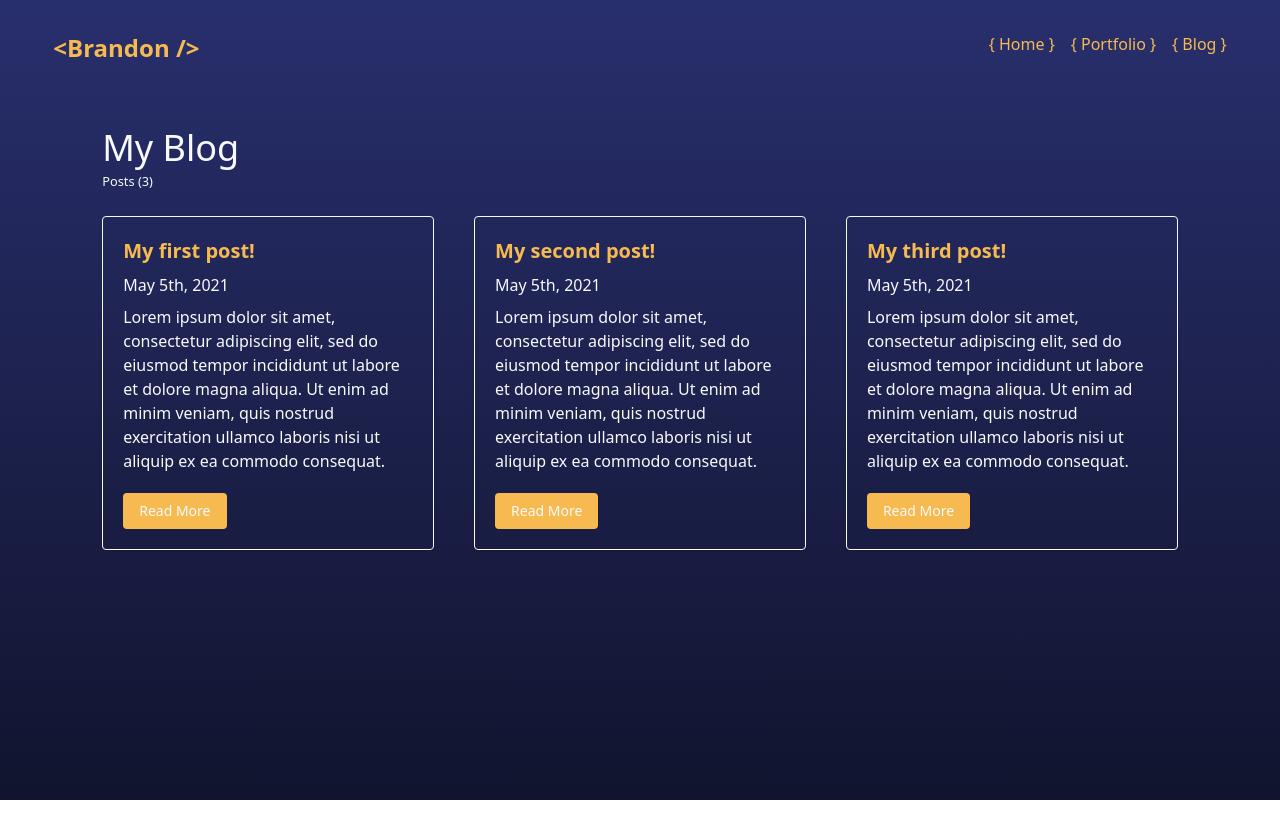
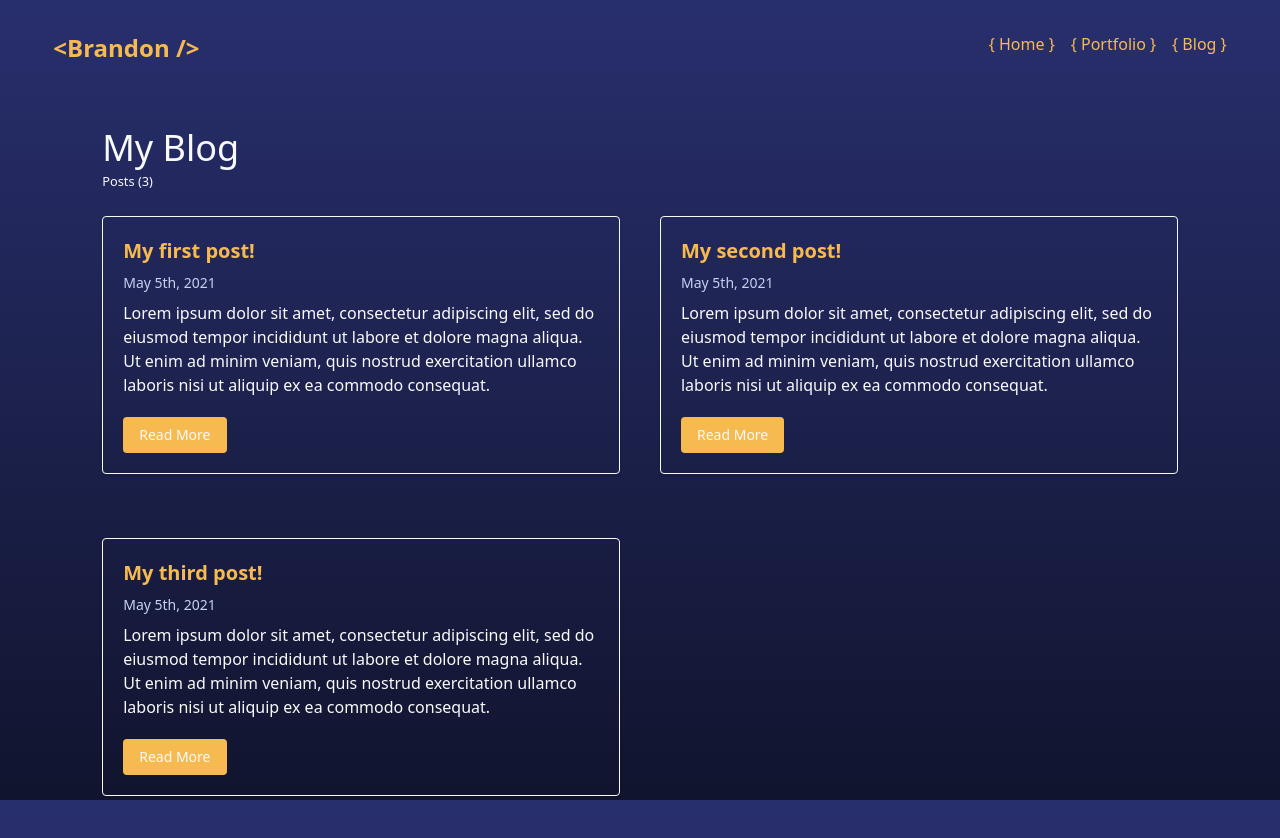
Before and after one commit to branmar97/my-portfolio, a Next.js app: page /blog in a window 1280 px wide. Shown: the top 838 px of the page. Before the commit the page ends 800 px from the top, so only its background shows below. Built offline with nearby package versions, Linux system fonts and the light colour scheme.

Commit message:
update grid columns

```diff
--- a/pages/blog.js
+++ b/pages/blog.js
@@ -16,13 +16,13 @@ export default function Portfolio() {
           My Blog
         </h1>
         <small>Posts ({blogPosts.length})</small>
-        <div className="mt-6 grid sm:grid-cols-1 md:grid-cols-2 lg:grid-cols-3 gap-10 justify-items-center">
+        <div className="mt-6 grid md:grid-cols-1 lg:grid-cols-2 2xl:grid-cols-3 gap-10 justify-items-center">
             {blogPosts.map((item) => (
-                <div className="mb-6 border border-off-white shadow p-5 rounded space-y-2" key={item.slug}>
+                <div className="mb-6 border border-off-white shadow hover:shadow-2xl transition duration-500 ease-in-out p-5 rounded space-y-2" key={item.slug}>
                     <div className="text-xl font-bold"><Link href={`/blog/${item.slug}`}><a>{item.title}</a></Link></div>
-                    <div>{format(parseISO(item.date), 'MMMM do, uuu')}</div>
-                    <div>{item.content}</div>
-                    <div><Link href={`/blog/${item.slug}`}><a><button className="bg-orange-dark hover:bg-orange-light text-off-white text-sm py-2 px-4 rounded mt-3">Read More</button></a></Link></div>
+                    <div className="text-gray-light text-sm">{format(parseISO(item.date), 'MMMM do, uuu')}</div>
+                    <div className="w-88">{item.content}</div>
+                    <div><Link href={`/blog/${item.slug}`}><a><button className="bg-orange-dark hover:bg-orange-light transition duration-300 ease-in-out text-off-white text-sm py-2 px-4 rounded mt-3">Read More</button></a></Link></div>
                 </div>
             ))}
         </div>
```
